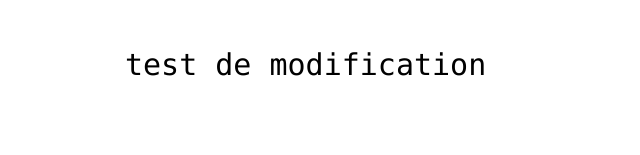
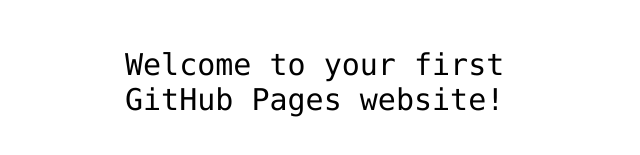
Before and after one commit to valcop/hello-world, a plain HTML site: page index.html in a window 1280 px wide. Shown: the part 341-496 px from the top of the page, without its empty margins (315-955 px from the left). Drawn offline with Linux system fonts and the light colour scheme.

Commit message:
VCO commit

```diff
--- a/index.html
+++ b/index.html
@@ -12,7 +12,7 @@
 <img src="https://octodex.github.com/images/daftpunktocat-thomas.gif" id="octocat" alt="octocat-gif" />
 
 <!-- Change this code here by copy and pasting your template on line 15 -->
-<p>test de modification </p>
+<p>Welcome to your first GitHub Pages website!</p>
 
 </body>
 </html>
```
